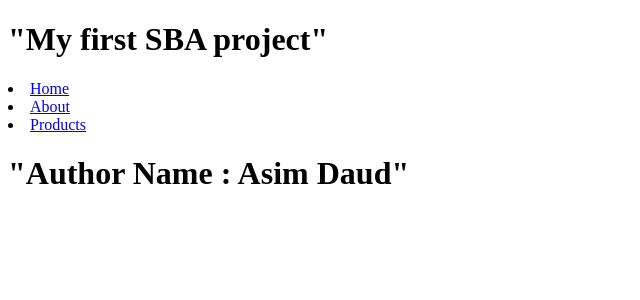
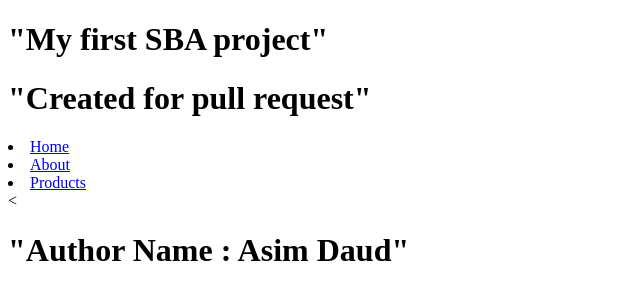
Before and after one commit to Asim0712/version-control-simulation-Asim, a plain HTML site: page index.html in a window 1280 px wide. Shown: the whole page, without its empty margins (0-640 px from the left). Drawn offline with Linux system fonts and the light colour scheme.

Commit message:
added review main

```diff
--- a/index.html
+++ b/index.html
@@ -10,13 +10,17 @@
         <h1>"My first SBA project"</h1>
     </main>
 
+    <Review >
+        <h1>"Created for pull request"</h1>
+    </Review>
+
     <header>
         <li><a href="#"> Home</a></li>
         <li><a href="#"> About</a></li>
         <li><a href="#"> Products</a></li>
     </header>
 
-
+<
     <footer>
         <h1>"Author Name : Asim Daud"</h1>
     </footer>
```
